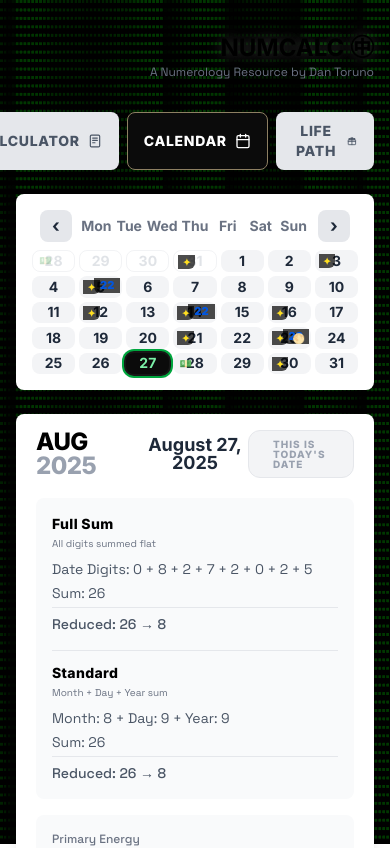
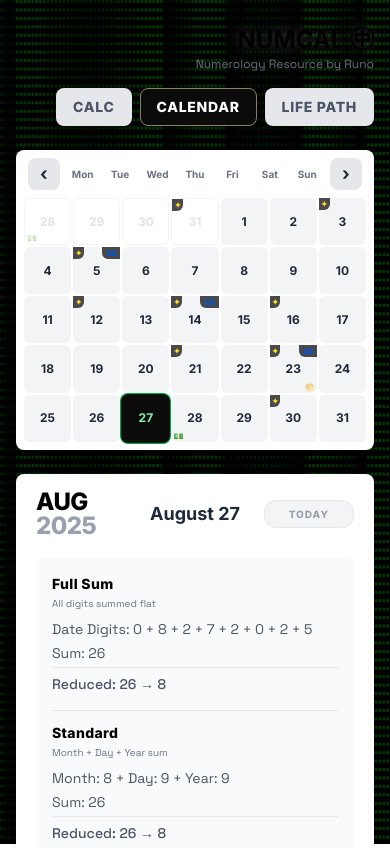
Before and after one commit to flowcreators/numcalc, a Next.js app: page / in a window 390 px wide. Shown: the top 848 px of the page. Built offline with nearby package versions, Linux system fonts and the light colour scheme.

Commit message:
UI: branding updates, layout swaps, and mobile optimization

```diff
--- a/src/app/components/NumerologyCalendar.tsx
+++ b/src/app/components/NumerologyCalendar.tsx
@@ -295,7 +295,7 @@ export default function NumerologyCalendar() {
   }, [selectedEnergy]);
 
   const formatDate = (d: Date) =>
-    `${MONTH_NAMES[d.getMonth()]} ${d.getDate()}, ${d.getFullYear()}`;
+    `${MONTH_NAMES[d.getMonth()]} ${d.getDate()}`;
 
   /* ================================================================ */
   /*  Render                                                          */
@@ -308,15 +308,15 @@ export default function NumerologyCalendar() {
   };
 
   return (
-    <div className="w-full max-w-3xl mx-auto space-y-6">
+    <div className="w-full max-w-3xl mx-auto space-y-6 px-0 md:px-4">
       {/* ---------- Calendar Header --------------------------------- */}
-      <div className="bg-white dark:bg-[#171717] rounded-lg p-4 shadow-lg">
+      <div className="bg-white dark:bg-[#171717] rounded-lg p-2 md:p-4 shadow-lg">
         {/* weekday headers & navigation */}
-        <div className="grid grid-cols-[auto_1fr_auto] items-center mb-2 px-2">
+        <div className="grid grid-cols-[auto_1fr_auto] items-center mb-2 px-1 md:px-2">
           {/* Left Arrow */}
           <button
             onClick={prevMonth}
-            className="w-8 h-8 rounded-lg bg-gray-200 dark:bg-[#0B0B0B] text-gray-800 dark:text-gray-200 hover:bg-gray-300 dark:hover:bg-[#1a1a1a] flex items-center justify-center transition-colors text-lg font-bold mr-2"
+            className="w-8 h-8 rounded-lg bg-gray-200 dark:bg-[#0B0B0B] text-gray-800 dark:text-gray-200 hover:bg-gray-300 dark:hover:bg-[#1a1a1a] flex items-center justify-center transition-colors text-lg font-bold mr-1 md:mr-2"
           >
             ‹
           </button>
@@ -326,7 +326,7 @@ export default function NumerologyCalendar() {
             {WEEKDAYS.map((w) => (
               <div
                 key={w}
-                className="text-center text-sm text-gray-500 dark:text-gray-400 font-medium py-1"
+                className="text-center text-[10px] md:text-sm text-gray-500 dark:text-gray-400 font-medium py-1"
               >
                 {w}
               </div>
@@ -336,14 +336,14 @@ export default function NumerologyCalendar() {
           {/* Right Arrow */}
           <button
             onClick={nextMonth}
-            className="w-8 h-8 rounded-lg bg-gray-200 dark:bg-[#0B0B0B] text-gray-800 dark:text-gray-200 hover:bg-gray-300 dark:hover:bg-[#1a1a1a] flex items-center justify-center transition-colors text-lg font-bold ml-2"
+            className="w-8 h-8 rounded-lg bg-gray-200 dark:bg-[#0B0B0B] text-gray-800 dark:text-gray-200 hover:bg-gray-300 dark:hover:bg-[#1a1a1a] flex items-center justify-center transition-colors text-lg font-bold ml-1 md:ml-2"
           >
             ›
           </button>
         </div>
 
         {/* day cells */}
-        <div className="grid grid-cols-7 gap-1">
+        <div className="grid grid-cols-7 gap-0.5 md:gap-1">
           {calendarDays.map((info, idx) => {
             const { date, day, energy, fullMoon, isAdjacentMonth } = info;
             const isT = same(date, today);
@@ -354,14 +354,14 @@ export default function NumerologyCalendar() {
                 key={`day-${idx}`}
                 onClick={() => setSelectedDate(new Date(date))}
                 className={`
-                  relative aspect-[2/1] rounded-lg flex items-center justify-center text-sm font-medium transition-all
+                  relative aspect-square md:aspect-[2/1] rounded-md md:rounded-lg flex items-center justify-center text-xs md:text-sm font-medium transition-all
                   ${
                     isAdjacentMonth
                       ? "bg-transparent text-gray-400/30 dark:text-gray-600/40 border border-gray-200/50 dark:border-gray-800/50"
                       : isT
-                        ? "ring-2 ring-green-600 ring-offset-2 ring-offset-[#171717] bg-[#0B0B0B] text-green-300"
+                        ? "ring-1 md:ring-2 ring-green-600 ring-offset-1 md:ring-offset-2 ring-offset-[#171717] bg-[#0B0B0B] text-green-300"
                         : isSel
-                          ? "ring-2 ring-[#8D7F62] bg-[#1a160e] text-[#8D7F62] font-bold"
+                          ? "ring-1 md:ring-2 ring-[#8D7F62] bg-[#1a160e] text-[#8D7F62] font-bold"
                           : "bg-gray-100 dark:bg-[#0B0B0B] text-gray-800 dark:text-gray-200"
                   }
                 `}
@@ -371,7 +371,7 @@ export default function NumerologyCalendar() {
                 {/* Master-number badge */}
                 {(energy.isFullSumMaster || energy.isStandardMaster) && (
                   <span
-                    className="absolute top-0.5 right-0.5 text-[11px] font-black text-[#0056E1] leading-none bg-black/70 rounded-bl-md px-1.5 py-0.5 cursor-help z-10"
+                    className="absolute top-0 right-0 text-[8px] md:text-[11px] font-black text-[#0056E1] leading-none bg-black/70 rounded-bl-md px-1 md:px-1.5 py-0.5 cursor-help z-10"
                     onMouseEnter={(e) => handleMasterBadgeEnter(e, energy.isStandardMaster ? energy.standardEnergy : energy.fullSumEnergy)}
                     onMouseLeave={() => setTooltipMaster(null)}
                   >
@@ -382,7 +382,7 @@ export default function NumerologyCalendar() {
                 {/* Hidden Master Star */}
                 {energy.isHiddenMaster && (
                   <span
-                    className="absolute top-1 left-1 text-[10px] font-bold text-yellow-300 leading-none bg-black/70 rounded-br-md px-1 py-0.5 cursor-help z-10"
+                    className="absolute top-0 left-0 text-[8px] md:text-[10px] font-bold text-yellow-300 leading-none bg-black/70 rounded-br-md px-0.5 md:px-1 py-0.5 cursor-help z-10"
                     onMouseEnter={(e) => handleMasterBadgeEnter(e, energy.hiddenEnergy || 0)}
                     onMouseLeave={() => setTooltipMaster(null)}
                   >
@@ -392,7 +392,7 @@ export default function NumerologyCalendar() {
 
                 {/* Full-moon indicator (Swapped to bottom right) */}
                 {fullMoon && (
-                  <span className="absolute bottom-1.5 right-1.5 text-[10px] leading-none pointer-events-none z-10">
+                  <span className="absolute bottom-0.5 right-0.5 text-[8px] md:text-[10px] leading-none pointer-events-none z-10">
                     🌕
                   </span>
                 )}
@@ -400,7 +400,7 @@ export default function NumerologyCalendar() {
                 {/* Wealth day (28th) (Swapped to bottom left) */}
                 {day === 28 && (
                   <span
-                    className="absolute bottom-1.5 left-1.5 text-[10px] leading-none cursor-help z-10"
+                    className="absolute bottom-0.5 left-0.5 text-[8px] md:text-[10px] leading-none cursor-help z-10"
                     onMouseEnter={(e) => handleMasterBadgeEnter(e, -28)}
                     onMouseLeave={() => setTooltipMaster(null)}
                   >
@@ -438,54 +438,19 @@ export default function NumerologyCalendar() {
                 onClick={goToToday}
                 className="px-6 py-2 rounded-xl bg-white hover:bg-gray-100 text-black text-xs font-bold transition-all flex items-center focus:outline-none leading-none shadow-sm border border-gray-300"
               >
-                BACK TO THE PRESENT
+                RETURN TODAY
               </button>
             ) : (
               <div className="px-6 py-2 rounded-xl bg-gray-100 dark:bg-[#0B0B0B] text-gray-400 dark:text-gray-600 text-[10px] font-black inter-caps tracking-widest border border-gray-200 dark:border-gray-800 leading-none">
-                THIS IS TODAY&apos;S DATE
+                TODAY
               </div>
             )}
           </div>
         </div>
 
         <div className="grid grid-cols-1 md:grid-cols-2 gap-4">
-          {/* --- Left: Calculation Breakdowns --- */}
-          <div className="bg-gray-50 dark:bg-[#0B0B0B] rounded-lg p-4 space-y-4">
-            {/* Full Sum */}
-            <div>
-              <h4 className="font-semibold text-black dark:text-white text-sm mb-0.5 inter-caps tracking-wide">Full Sum</h4>
-              <p className="text-[10px] text-gray-500 mb-2">All digits summed flat</p>
-              <div className="space-y-1 text-sm text-gray-600 dark:text-gray-300">
-                {breakdownLines.fullSum.map((line, i) => (
-                  <p key={i} className={i === breakdownLines.fullSum.length - 1 ? "font-medium border-t border-gray-200 dark:border-gray-600 pt-1.5 mt-1" : ""}>{line}</p>
-                ))}
-              </div>
-            </div>
-            {/* Standard */}
-            <div className="border-t border-gray-200 dark:border-gray-700 pt-3">
-              <h4 className="font-semibold text-black dark:text-white text-sm mb-0.5 inter-caps tracking-wide">Standard</h4>
-              <p className="text-[10px] text-gray-500 mb-2">Month + Day + Year sum</p>
-              <div className="space-y-1 text-sm text-gray-600 dark:text-gray-300">
-                {breakdownLines.standard.map((line, i) => (
-                  <p key={i} className={i === breakdownLines.standard.length - 1 ? "font-medium border-t border-gray-200 dark:border-gray-600 pt-1.5 mt-1" : ""}>{line}</p>
-                ))}
-              </div>
-            </div>
-            {/* Hidden Master Calculation */}
-            {breakdownLines.hidden.length > 0 && (
-              <div className="border-t border-gray-200 dark:border-gray-700 pt-3">
-                <h4 className="font-semibold text-black dark:text-white text-sm mb-0.5 inter-caps tracking-wide">Hidden Calculation</h4>
-                <div className="space-y-1 text-sm text-gray-600 dark:text-gray-300">
-                  {breakdownLines.hidden.map((line, i) => (
-                    <p key={i}>{line}</p>
-                  ))}
-                </div>
-              </div>
-            )}
-          </div>
-
-          {/* --- Right: Energy Results --- */}
-          <div className="bg-gray-50 dark:bg-[#0B0B0B] rounded-lg p-4 space-y-4">
+          {/* --- Left: Energy Results --- */}
+          <div className="bg-gray-50 dark:bg-[#0B0B0B] rounded-lg p-4 space-y-4 order-last md:order-first">
             {/* Primary Energy */}
             <div>
               <p className="text-xs text-gray-500 dark:text-gray-400 mb-1 font-medium">Primary Energy</p>
@@ -536,6 +501,41 @@ export default function NumerologyCalendar() {
                 <p className="text-xs italic text-gray-500 dark:text-gray-400 mt-1 leading-relaxed">{numberMeaning[selectedEnergy.hiddenEnergy]}</p>
               )}
             </div>
+          </div>
+
+          {/* --- Right: Calculation Breakdowns --- */}
+          <div className="bg-gray-50 dark:bg-[#0B0B0B] rounded-lg p-4 space-y-4">
+            {/* Full Sum */}
+            <div>
+              <h4 className="font-semibold text-black dark:text-white text-sm mb-0.5 inter-caps tracking-wide">Full Sum</h4>
+              <p className="text-[10px] text-gray-500 mb-2">All digits summed flat</p>
+              <div className="space-y-1 text-sm text-gray-600 dark:text-gray-300">
+                {breakdownLines.fullSum.map((line, i) => (
+                  <p key={i} className={i === breakdownLines.fullSum.length - 1 ? "font-medium border-t border-gray-200 dark:border-gray-600 pt-1.5 mt-1" : ""}>{line}</p>
+                ))}
+              </div>
+            </div>
+            {/* Standard */}
+            <div className="border-t border-gray-200 dark:border-gray-700 pt-3">
+              <h4 className="font-semibold text-black dark:text-white text-sm mb-0.5 inter-caps tracking-wide">Standard</h4>
+              <p className="text-[10px] text-gray-500 mb-2">Month + Day + Year sum</p>
+              <div className="space-y-1 text-sm text-gray-600 dark:text-gray-300">
+                {breakdownLines.standard.map((line, i) => (
+                  <p key={i} className={i === breakdownLines.standard.length - 1 ? "font-medium border-t border-gray-200 dark:border-gray-600 pt-1.5 mt-1" : ""}>{line}</p>
+                ))}
+              </div>
+            </div>
+            {/* Hidden Master Calculation */}
+            {breakdownLines.hidden.length > 0 && (
+              <div className="border-t border-gray-200 dark:border-gray-700 pt-3">
+                <h4 className="font-semibold text-black dark:text-white text-sm mb-0.5 inter-caps tracking-wide">Hidden Calculation</h4>
+                <div className="space-y-1 text-sm text-gray-600 dark:text-gray-300">
+                  {breakdownLines.hidden.map((line, i) => (
+                    <p key={i}>{line}</p>
+                  ))}
+                </div>
+              </div>
+            )}
           </div>
         </div>
       </div>
--- a/src/app/page.tsx
+++ b/src/app/page.tsx
@@ -37,7 +37,7 @@ export default function Home() {
     let finalResult: number;
 
     if (calculatePerWord) {
-      const words = text.split(/[\s.]+/).filter(word => word.length > 0);
+      const words = text.split(/[\s./]+/).filter(word => word.length > 0);
       const wordResults = words.map(word => {
         const wordSum = word
           .toUpperCase()
@@ -91,16 +91,16 @@ export default function Home() {
   return (
     <div className="relative min-h-screen text-gray-900 dark:text-gray-100">
       <MatrixBackground />
-      <main className="relative max-w-4xl mx-auto px-4 py-8 z-10">
-        <div className="mb-8">
+      <main className="relative max-w-4xl mx-auto px-4 pt-6 pb-8 z-10">
+        <div className="mb-4">
           <div className="max-w-2xl mx-auto flex justify-end">
             <h1 className="text-2xl md:text-3xl font-bold text-black dark:text-white mystical-title">
-              NUMCALC ㊥
+              NUMCAL ㊥
             </h1>
           </div>
           <div className="max-w-2xl mx-auto flex justify-end">
             <p className="text-xs text-gray-500 dark:text-gray-400">
-              A Numerology Resource by Dan Toruno
+              Numerology Resource by Runo
             </p>
           </div>
         </div>
@@ -115,11 +115,7 @@ export default function Home() {
                 : "border-transparent bg-gray-200 dark:bg-[#0B0B0B] text-gray-600 dark:text-gray-400 hover:bg-gray-300 dark:hover:bg-[#1a1a1a]"
             }`}
           >
-            Calculator
-            <svg className="w-3.5 h-3.5" fill="none" stroke="currentColor" viewBox="0 0 24 24">
-              <rect x="4" y="2" width="16" height="20" rx="2" strokeWidth="2"/>
-              <path d="M8 7h8M8 11h8M8 15h4" strokeWidth="2" strokeLinecap="round"/>
-            </svg>
+            Calc
           </button>
           <button
             onClick={() => setActiveTab("calendar")}
@@ -130,10 +126,6 @@ export default function Home() {
             }`}
           >
             Calendar
-            <svg className="w-4 h-4" fill="none" stroke="currentColor" viewBox="0 0 24 24">
-              <rect x="3" y="4" width="18" height="18" rx="2" strokeWidth="2"/>
-              <path d="M16 2v4M8 2v4M3 10h18" strokeWidth="2" strokeLinecap="round"/>
-            </svg>
           </button>
           <button
             onClick={() => setActiveTab("lifepath")}
@@ -144,13 +136,6 @@ export default function Home() {
             }`}
           >
             Life Path
-            <svg className="w-4 h-4" fill="none" stroke="currentColor" viewBox="0 0 24 24">
-              <rect x="3" y="9" width="18" height="12" rx="1" strokeWidth="2"/>
-              <rect x="5" y="6" width="14" height="3" strokeWidth="2"/>
-              <path d="M12 6V21M3 13h18" strokeWidth="2" strokeLinecap="round"/>
-              <path d="M12 6c0-2 1.5-3 2.5-2S16 6 12 6z" strokeWidth="2" strokeLinejoin="round"/>
-              <path d="M12 6c0-2-1.5-3-2.5-2S8 6 12 6z" strokeWidth="2" strokeLinejoin="round"/>
-            </svg>
           </button>
         </div>
 
@@ -257,12 +242,45 @@ export default function Home() {
               </div>
             </div>
 
-            <button
-              onClick={() => calculatePythagoreanNumber(input)}
-              className="w-full btn-accent font-medium py-2 px-4 rounded-md transition-colors"
-            >
-              Calculate
-            </button>
+            <div className="flex gap-2">
+              <button
+                onClick={() => {
+                  const items = ["flowcreators.org", "Balanced Beings", "flowcreators", "gumroad.com/flowcreators"];
+                  const currentIndex = items.indexOf(input);
+                  const nextIndex = (currentIndex + 1) % items.length;
+                  const nextItem = items[nextIndex];
+                  setInput(nextItem);
+                  calculatePythagoreanNumber(nextItem);
+                }}
+                className="p-2 border border-gray-300 dark:border-gray-600 rounded-md hover:bg-gray-100 dark:hover:bg-gray-800 transition-colors"
+                title="Cycle Brand Names"
+              >
+                <svg className="w-5 h-5" fill="none" stroke="currentColor" viewBox="0 0 24 24">
+                  <path strokeLinecap="round" strokeLinejoin="round" strokeWidth={1.5} d="M4 4v5h.582m15.356 2A8.001 8.001 0 004.582 9m0 0H9m11 11v-5h-.581m0 0a8.003 8.003 0 01-15.357-2m15.357 2H15" />
+                </svg>
+              </button>
+              <button
+                onClick={() => calculatePythagoreanNumber(input)}
+                className="flex-1 btn-accent font-medium py-2 px-4 rounded-md transition-colors"
+              >
+                Calculate
+              </button>
+              {input && (
+                <button
+                  onClick={() => {
+                    setInput("");
+                    setResult(null);
+                    setCalculations([]);
+                  }}
+                  className="p-2 border border-gray-300 dark:border-gray-600 rounded-md hover:bg-gray-100 dark:hover:bg-gray-800 transition-colors"
+                  title="Clear Results"
+                >
+                  <svg className="w-5 h-5" fill="none" stroke="currentColor" viewBox="0 0 24 24">
+                    <path strokeLinecap="round" strokeLinejoin="round" strokeWidth={1.5} d="M19 7l-.867 12.142A2 2 0 0116.138 21H7.862a2 2 0 01-1.995-1.858L5 7m5 4v6m4-6v6m1-10V4a1 1 0 00-1-1h-4a1 1 0 00-1 1v3M4 7h16" />
+                  </svg>
+                </button>
+              )}
+            </div>
 
             {result !== null && (
               <div className="mt-6">
```
